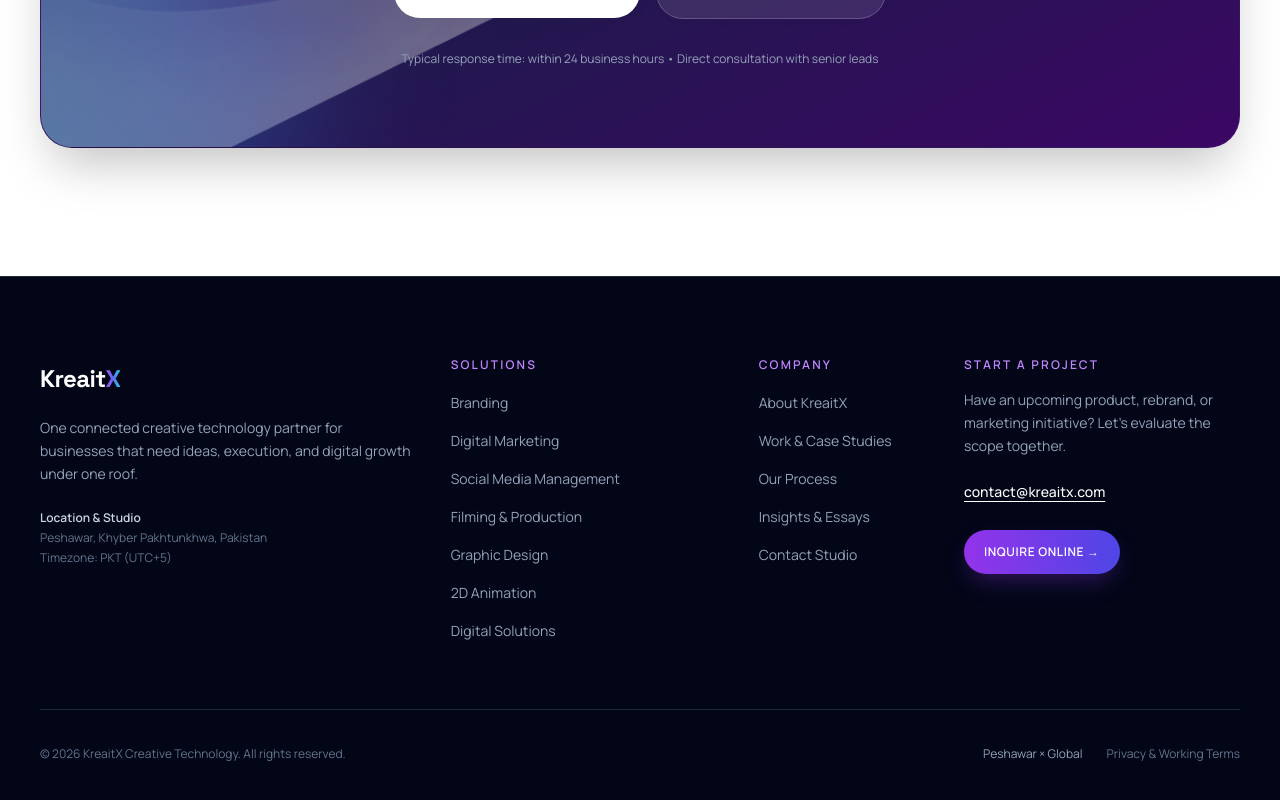
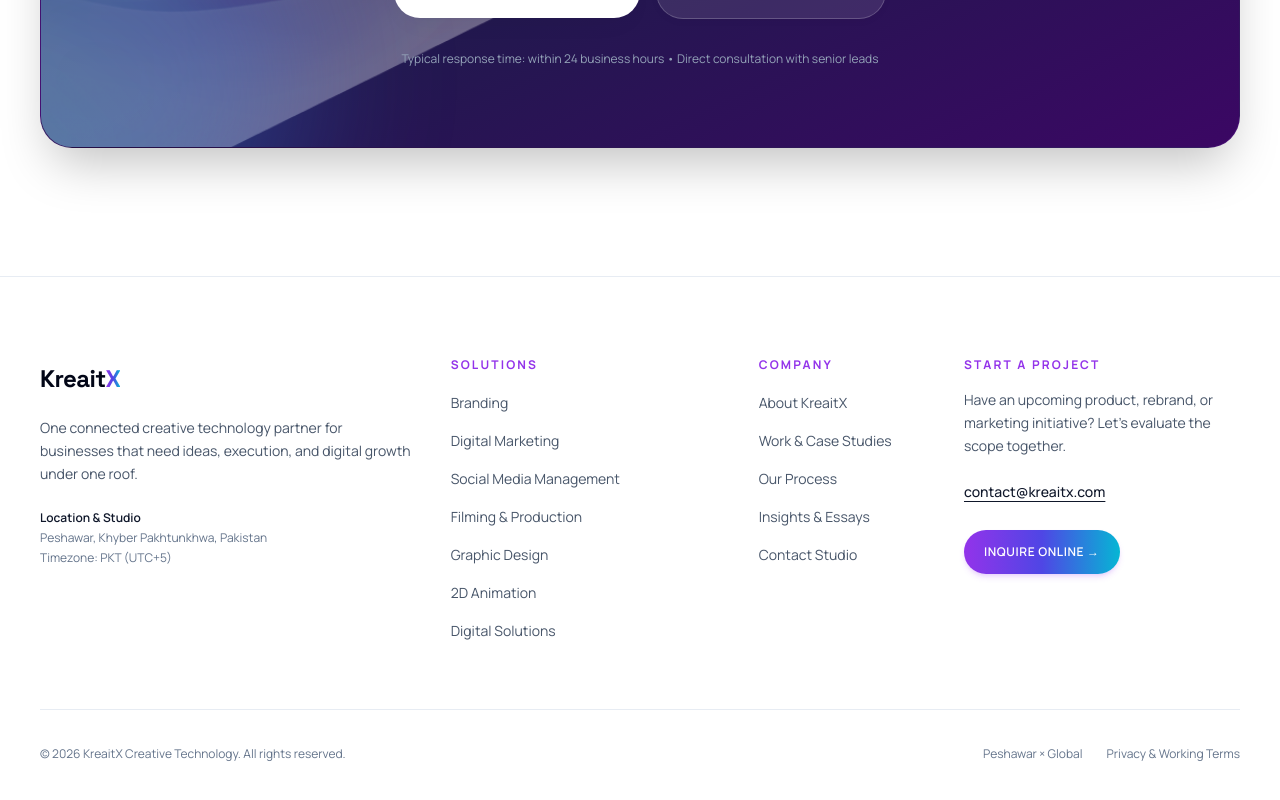
Before and after one commit to FaizaSami0007/KreaitX_By_Faiza, a Next.js app: page / in a window 1280 px wide. Shown: the part 4425-5225 px from the top of the page. Built offline with nearby package versions, Linux system fonts and the light colour scheme.

Commit message:
feat: update Footer to clean white theme with purple accents

```diff
--- a/components/layout/Footer.tsx
+++ b/components/layout/Footer.tsx
@@ -7,28 +7,28 @@
   const currentYear = new Date().getFullYear();
 
   return (
-    <footer className="bg-slate-950 text-slate-300 pt-16 sm:pt-20 pb-[max(3rem,env(safe-area-inset-bottom,0px))] border-t border-slate-800">
+    <footer className="bg-white text-slate-600 pt-16 sm:pt-20 pb-[max(3rem,env(safe-area-inset-bottom,0px))] border-t border-slate-200/80">
       <Container size="default">
-        <div className="grid grid-cols-1 md:grid-cols-2 lg:grid-cols-12 gap-10 lg:gap-8 pb-14 sm:pb-16 border-b border-slate-800">
+        <div className="grid grid-cols-1 md:grid-cols-2 lg:grid-cols-12 gap-10 lg:gap-8 pb-14 sm:pb-16 border-b border-slate-200/80">
           {/* Brand Col */}
           <div className="lg:col-span-4 space-y-4">
             <Link
               href="/"
-              className="inline-flex items-center text-2xl font-display font-bold tracking-tight text-white focus-visible:outline-purple-500 group min-h-[44px]"
+              className="inline-flex items-center text-2xl font-display font-bold tracking-tight text-slate-950 focus-visible:outline-purple-500 group min-h-[44px]"
               aria-label="KreaitX — Home"
             >
               <span>Kreait</span>
-              <span className="bg-gradient-to-r from-purple-500 via-indigo-500 to-cyan-400 bg-clip-text text-transparent font-extrabold transition-transform duration-200 group-hover:scale-105">
+              <span className="bg-gradient-to-r from-purple-600 via-indigo-600 to-cyan-500 bg-clip-text text-transparent font-extrabold transition-transform duration-200 group-hover:scale-105">
                 X
               </span>
             </Link>
 
-            <p className="text-sm text-slate-400 leading-relaxed max-w-sm">
+            <p className="text-sm text-slate-600 leading-relaxed max-w-sm">
               One connected creative technology partner for businesses that need ideas, execution, and digital growth under one roof.
             </p>
 
             <div className="pt-2 text-xs text-slate-500 space-y-1">
-              <p className="font-semibold text-slate-300">Location &amp; Studio</p>
+              <p className="font-semibold text-slate-900">Location &amp; Studio</p>
               <p>{siteConfig.location.formatted}</p>
               <p>Timezone: {siteConfig.location.timezone}</p>
             </div>
@@ -36,15 +36,15 @@
 
           {/* Solutions Col */}
           <div className="lg:col-span-3 space-y-4">
-            <p className="text-xs font-sans font-semibold uppercase tracking-[0.18em] text-purple-400">
+            <p className="text-xs font-sans font-bold uppercase tracking-[0.18em] text-purple-600">
               Solutions
             </p>
-            <ul className="space-y-2.5 text-sm text-slate-400">
+            <ul className="space-y-2.5 text-sm text-slate-600">
               {servicesData.map((service) => (
                 <li key={service.id}>
                   <Link
                     href={`/solutions#${service.id}`}
-                    className="hover:text-white hover:translate-x-0.5 transition-all duration-180 inline-block py-1"
+                    className="hover:text-purple-600 hover:translate-x-0.5 transition-all duration-180 inline-block py-1"
                   >
                     {service.title}
                   </Link>
@@ -55,32 +55,32 @@
 
           {/* Company Col */}
           <div className="lg:col-span-2 space-y-4">
-            <p className="text-xs font-sans font-semibold uppercase tracking-[0.18em] text-purple-400">
+            <p className="text-xs font-sans font-bold uppercase tracking-[0.18em] text-purple-600">
               Company
             </p>
-            <ul className="space-y-2.5 text-sm text-slate-400">
+            <ul className="space-y-2.5 text-sm text-slate-600">
               <li>
-                <Link href="/about" className="hover:text-white hover:translate-x-0.5 transition-all duration-180 inline-block py-1">
+                <Link href="/about" className="hover:text-purple-600 hover:translate-x-0.5 transition-all duration-180 inline-block py-1">
                   About KreaitX
                 </Link>
               </li>
               <li>
-                <Link href="/work" className="hover:text-white hover:translate-x-0.5 transition-all duration-180 inline-block py-1">
+                <Link href="/work" className="hover:text-purple-600 hover:translate-x-0.5 transition-all duration-180 inline-block py-1">
                   Work &amp; Case Studies
                 </Link>
               </li>
               <li>
-                <Link href="/process" className="hover:text-white hover:translate-x-0.5 transition-all duration-180 inline-block py-1">
+                <Link href="/process" className="hover:text-purple-600 hover:translate-x-0.5 transition-all duration-180 inline-block py-1">
                   Our Process
                 </Link>
               </li>
               <li>
-                <Link href="/insights" className="hover:text-white hover:translate-x-0.5 transition-all duration-180 inline-block py-1">
+                <Link href="/insights" className="hover:text-purple-600 hover:translate-x-0.5 transition-all duration-180 inline-block py-1">
                   Insights &amp; Essays
                 </Link>
               </li>
               <li>
-                <Link href="/contact" className="hover:text-white hover:translate-x-0.5 transition-all duration-180 inline-block py-1">
+                <Link href="/contact" className="hover:text-purple-600 hover:translate-x-0.5 transition-all duration-180 inline-block py-1">
                   Contact Studio
                 </Link>
               </li>
@@ -89,16 +89,16 @@
 
           {/* Direct Connect Col */}
           <div className="lg:col-span-3 space-y-4">
-            <p className="text-xs font-sans font-semibold uppercase tracking-[0.18em] text-purple-400">
+            <p className="text-xs font-sans font-bold uppercase tracking-[0.18em] text-purple-600">
               Start a Project
             </p>
-            <p className="text-sm text-slate-400 leading-relaxed">
+            <p className="text-sm text-slate-600 leading-relaxed">
               Have an upcoming product, rebrand, or marketing initiative? Let&apos;s evaluate the scope together.
             </p>
             <div className="pt-1">
               <a
                 href={`mailto:${siteConfig.contact.email}`}
-                className="inline-block text-sm font-medium text-white underline underline-offset-4 hover:text-purple-400 transition-colors py-1"
+                className="inline-block text-sm font-medium text-slate-900 underline underline-offset-4 hover:text-purple-600 transition-colors py-1"
               >
                 {siteConfig.contact.email}
               </a>
@@ -106,7 +106,7 @@
             <div className="pt-2">
               <Link
                 href="/contact"
-                className="inline-flex items-center text-xs font-semibold uppercase tracking-wider text-white bg-gradient-to-r from-purple-600 to-indigo-600 hover:from-purple-700 hover:to-indigo-700 px-5 py-2.5 min-h-[44px] rounded-full transition-all duration-200 hover:-translate-y-0.5 shadow-button"
+                className="inline-flex items-center text-xs font-semibold uppercase tracking-wider text-white bg-gradient-to-r from-purple-600 via-indigo-600 to-cyan-500 hover:opacity-95 px-5 py-2.5 min-h-[44px] rounded-full transition-all duration-200 hover:-translate-y-0.5 shadow-md shadow-purple-500/20"
               >
                 Inquire Online →
               </Link>
@@ -118,8 +118,8 @@
         <div className="pt-8 flex flex-col sm:flex-row items-center justify-between gap-4 text-xs text-slate-500">
           <p>© {currentYear} KreaitX Creative Technology. All rights reserved.</p>
           <div className="flex items-center gap-6">
-            <span className="text-slate-400">Peshawar × Global</span>
-            <Link href="/contact" className="hover:text-slate-300 transition-colors py-1">
+            <span className="text-slate-500">Peshawar × Global</span>
+            <Link href="/contact" className="hover:text-purple-600 transition-colors py-1">
               Privacy &amp; Working Terms
             </Link>
           </div>
```
